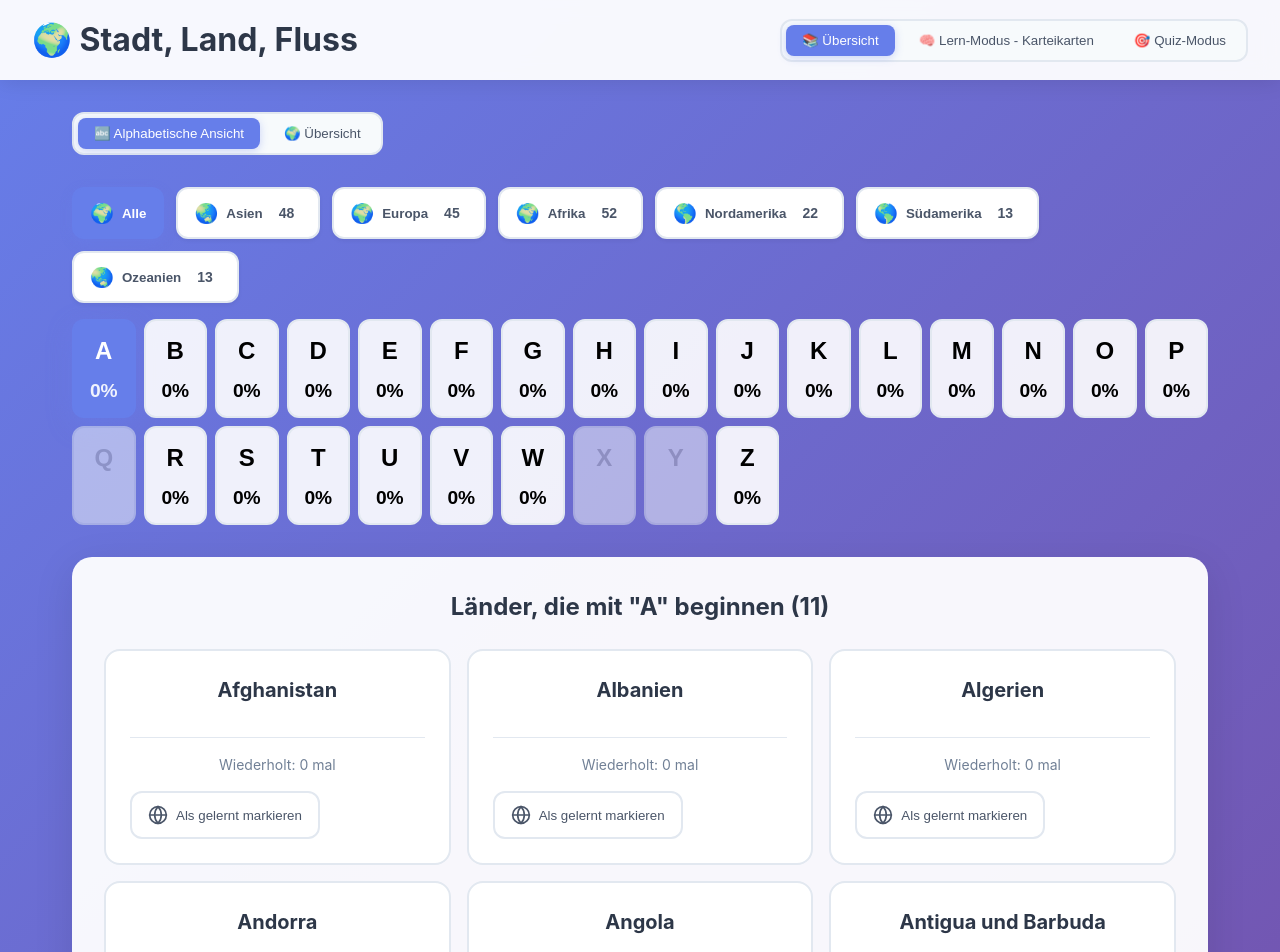
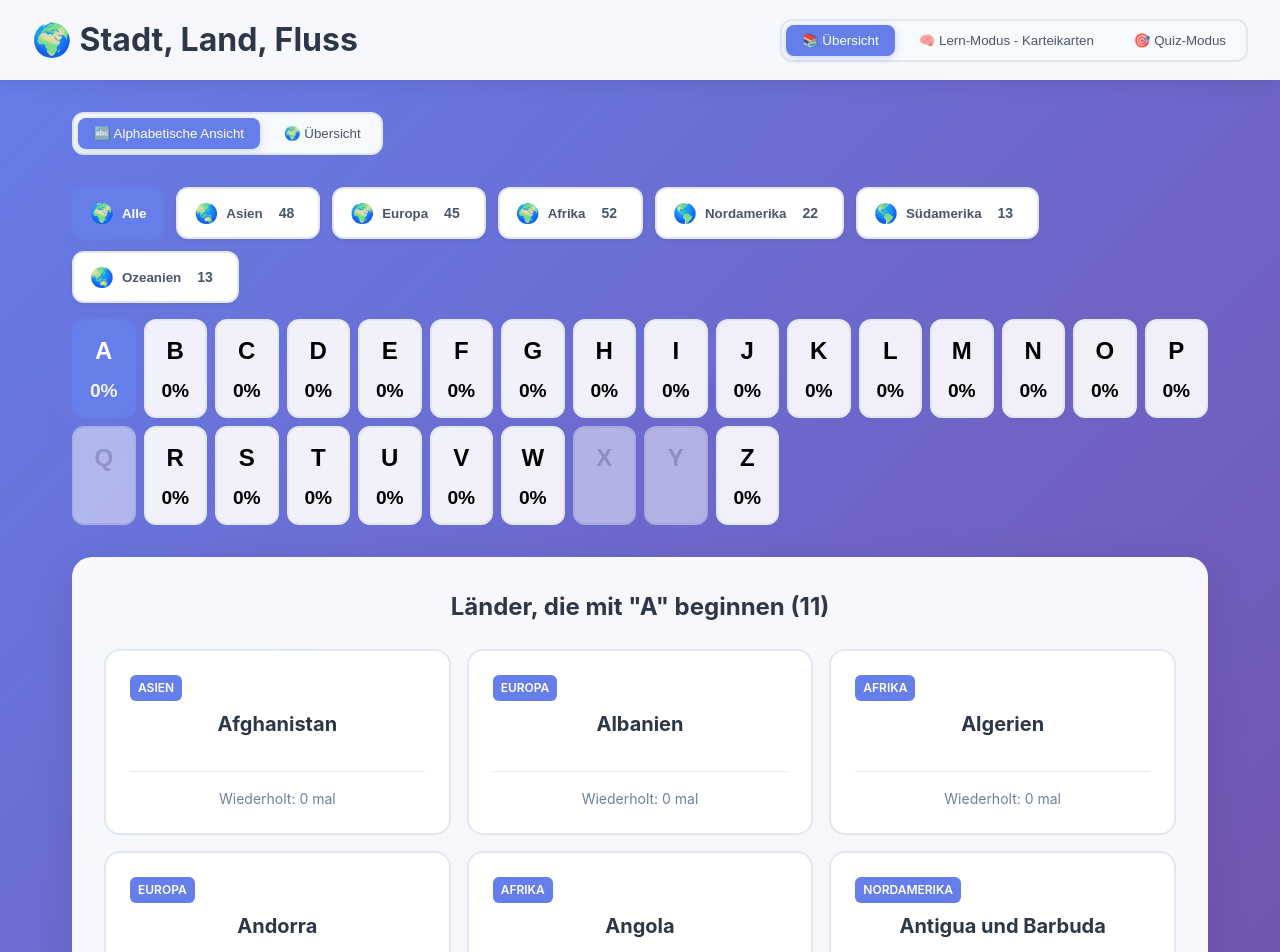
Before and after one commit to anne-tanne/stadt-land-fluss, a React (Vite) app: page / in a window 1280 px wide. Shown: the top 952 px of the page. Built offline with nearby package versions, Linux system fonts and the light colour scheme.

Commit message:
refactor: use CountryCard component in overview views
- Replace inline country card JSX with reusable CountryCard component
- Hide letter tag and learn button in both OverallView and CountryList
- Ensure consistent card appearance across all views
- Add continent tag to alphabetical view cards

```diff
--- a/src/components/CountryList.tsx
+++ b/src/components/CountryList.tsx
@@ -1,13 +1,13 @@
 import type { Country } from '../types'
-import { Check, Globe } from 'lucide-react'
 import { useTranslation } from '../translations'
+import { CountryCard } from './CountryCard'
 
 interface CountryListProps {
   countries: Country[]
-  onCountryToggle: (countryName: string, learned: boolean) => void
+  onCountryToggle?: (countryName: string, learned: boolean) => void
 }
 
-const CountryList = ({ countries, onCountryToggle }: CountryListProps) => {
+const CountryList = ({ countries }: CountryListProps) => {
   const { t } = useTranslation()
 
   if (countries.length === 0) {
@@ -23,33 +23,12 @@ const CountryList = ({ countries, onCountryToggle }: CountryListProps) => {
       <h2 className="white-box-title">{t('countriesStartingWith', { letter: countries[0]?.letter })} ({countries.length})</h2>
       <div className="countries-grid">
         {countries.map(country => (
-          <div
+          <CountryCard
             key={country.name}
-            className={`country-card ${country.learned ? 'learned' : ''}`}
-          >
-            <div className="country-info">
-              <h3>{country.name}</h3>
-              <div className="country-stats">
-                <span className="review-count">
-                  {t('reviewed')}: {country.reviewCount} mal
-                </span>
-                {country.lastReviewed && (
-                  <span className="last-reviewed">
-                    {t('lastReviewed')}: {new Date(country.lastReviewed).toLocaleDateString('de-DE')}
-                  </span>
-                )}
-              </div>
-            </div>
-            <div className="country-actions">
-              <button
-                className={`learn-btn ${country.learned ? 'learned' : ''}`}
-                onClick={() => onCountryToggle(country.name, !country.learned)}
-              >
-                {country.learned ? <Check size={20} /> : <Globe size={20} />}
-                {country.learned ? t('learned') : t('markAsLearned')}
-              </button>
-            </div>
-          </div>
+            country={country}
+            showLetter={false}
+            showLearnButton={false}
+          />
         ))}
       </div>
     </div>
--- a/src/components/OverallView.tsx
+++ b/src/components/OverallView.tsx
@@ -1,17 +1,26 @@
 import type { Country } from '../types'
-import { Check, Globe } from 'lucide-react'
 import { useTranslation } from '../translations'
+import { CountryCard } from './CountryCard'
 
 interface OverallViewProps {
   countries: Country[]
-  onCountryToggle: (countryName: string, learned: boolean) => void
+  onCountryToggle?: (countryName: string, learned: boolean) => void
+  selectedContinent: string
 }
 
-const OverallView = ({ countries, onCountryToggle }: OverallViewProps) => {
+const OverallView = ({ countries, selectedContinent }: OverallViewProps) => {
   const { t } = useTranslation()
 
   // Sort countries alphabetically
   const sortedCountries = [...countries].sort((a, b) => a.name.localeCompare(b.name))
+
+  // Function to get dynamic title based on selected continent
+  const getTitle = () => {
+    if (selectedContinent === 'Alle') {
+      return `${t('allCountries')} (${sortedCountries.length})`
+    }
+    return `Alle Länder in ${selectedContinent} (${sortedCountries.length})`
+  }
 
   if (sortedCountries.length === 0) {
     return (
@@ -23,40 +32,15 @@ const OverallView = ({ countries, onCountryToggle }: OverallViewProps) => {
 
   return (
     <div className="overall-view">
-      <h2 className="white-box-title">{t('allCountries')} ({sortedCountries.length})</h2>
+      <h2 className="white-box-title">{getTitle()}</h2>
       <div className="countries-grid">
         {sortedCountries.map(country => (
-          <div
+          <CountryCard
             key={country.name}
-            className={`country-card ${country.learned ? 'learned' : ''}`}
-          >
-            <div className="country-info">
-              <h3>{country.name}</h3>
-              <div className="country-details">
-                <span className="continent-badge">{country.continent}</span>
-                <span className="letter-badge">{country.letter}</span>
-              </div>
-              <div className="country-stats">
-                <span className="review-count">
-                  {t('reviewed')}: {country.reviewCount} mal
-                </span>
-                {country.lastReviewed && (
-                  <span className="last-reviewed">
-                    {t('lastReviewed')}: {new Date(country.lastReviewed).toLocaleDateString('de-DE')}
-                  </span>
-                )}
-              </div>
-            </div>
-            <div className="country-actions">
-              <button
-                className={`learn-btn ${country.learned ? 'learned' : ''}`}
-                onClick={() => onCountryToggle(country.name, !country.learned)}
-              >
-                {country.learned ? <Check size={20} /> : <Globe size={20} />}
-                {country.learned ? t('learned') : t('markAsLearned')}
-              </button>
-            </div>
-          </div>
+            country={country}
+            showLetter={false}
+            showLearnButton={false}
+          />
         ))}
       </div>
     </div>
```
